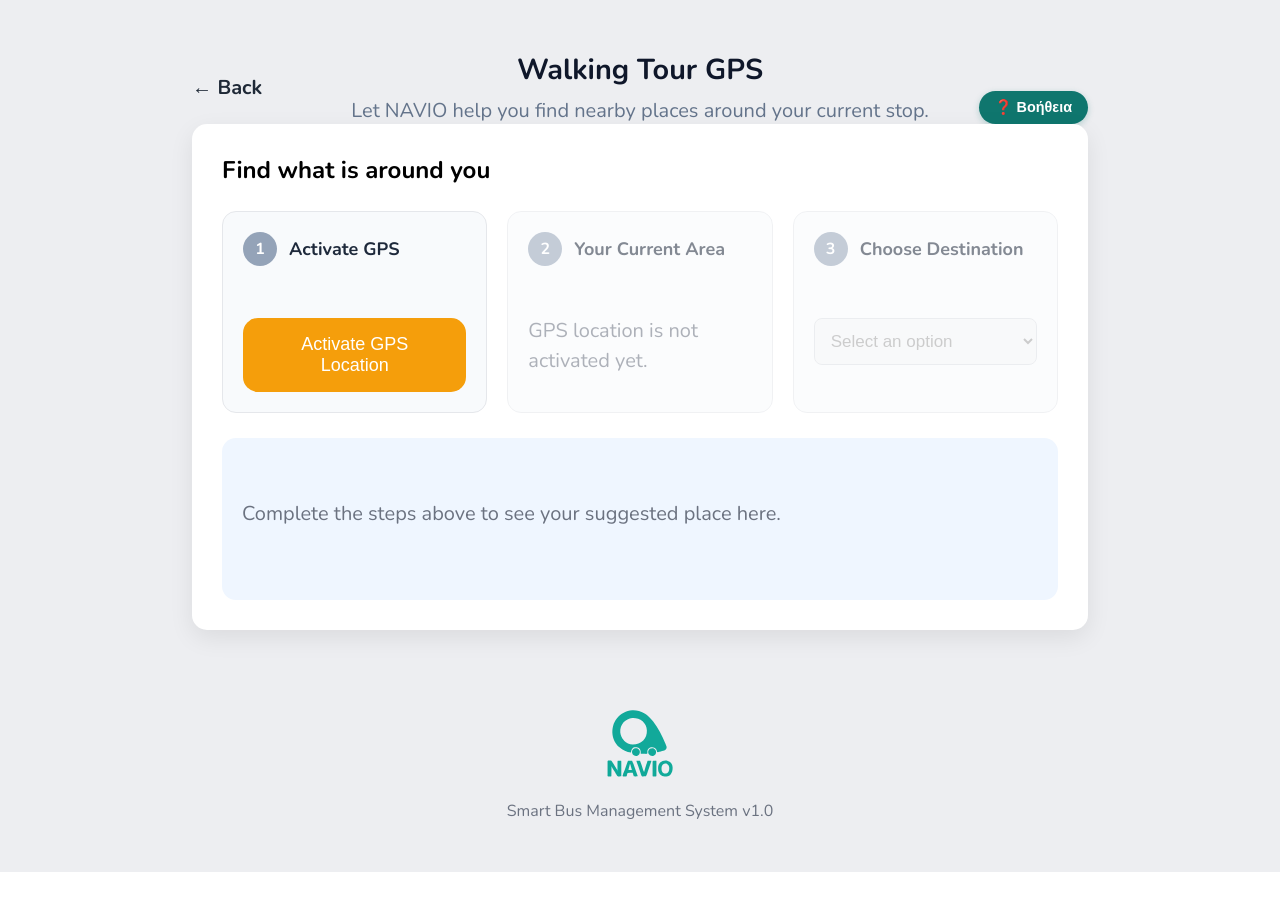
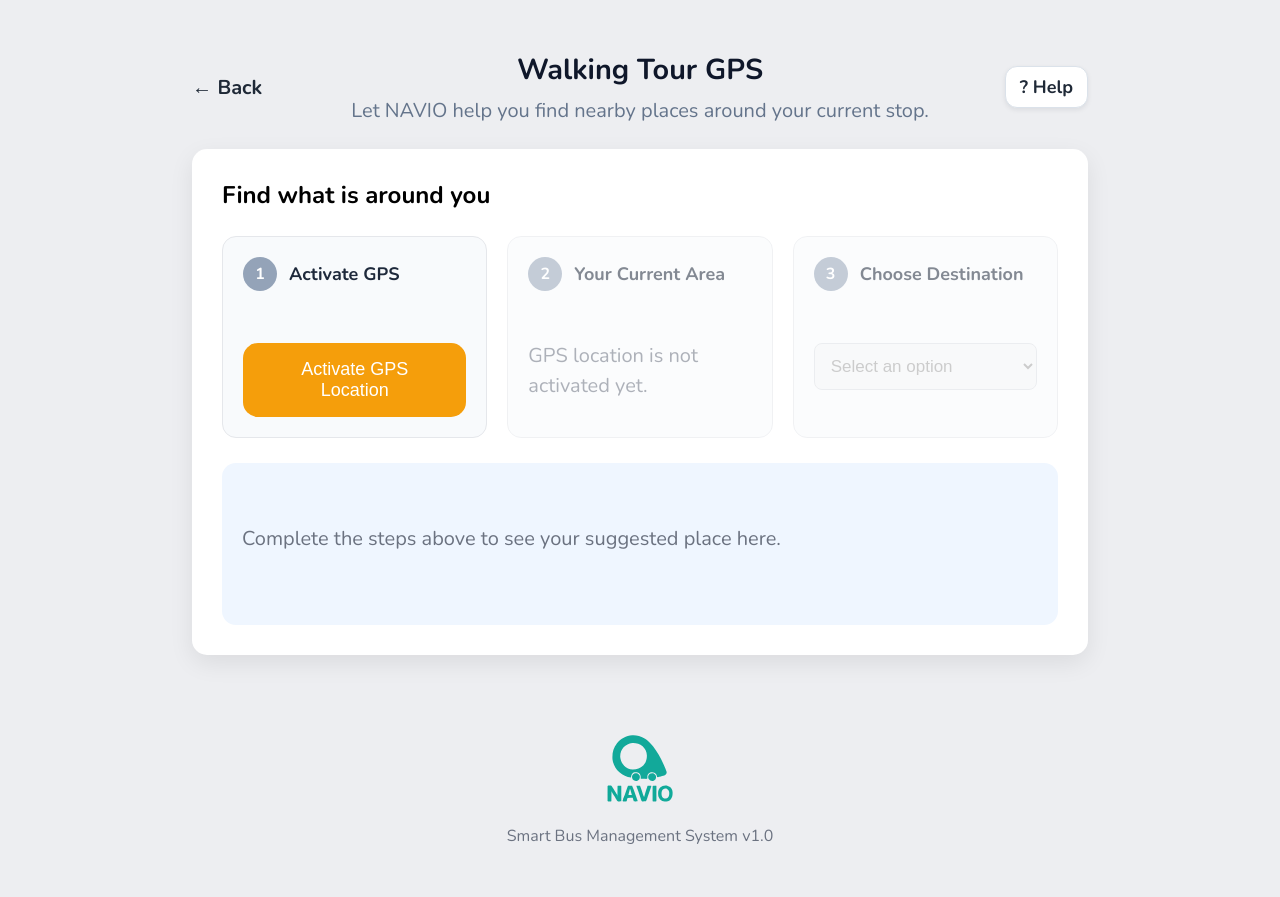
Before and after one commit to anastasiapapadakh0-gif/navio, a React (Vite) app: page /walking-tour in a window 1280 px wide. Before the commit the page ends 872 px from the top, so only its background shows below. Built offline with nearby package versions, Linux system fonts and the light colour scheme.

Commit message:
refine header UI and help button

```diff
--- a/src/components/Header/Header.css
+++ b/src/components/Header/Header.css
@@ -4,6 +4,7 @@
     display: grid;
     grid-template-columns: 1fr auto 1fr;
     align-items: center;
+    margin: 0 auto 25px auto;
 }
 
 .back-button {
@@ -32,26 +33,25 @@
 }
 
 .help-trigger-btn {
+    font-family: inherit;
     justify-self: end;
-    background: #0f766e;
-    color: #ffffff;
-    border: none;
-    border-radius: 20px;
-    padding: 8px 16px;
-    font-size: 0.9rem;
-    font-weight: 700;
+    align-self: center;
+
+    font-size: 18px;
+    font-weight: bold;
+    color: #1F2937;
+
+    background: #ffffff;
+    border: 1px solid #dbe2ea;
+    border-radius: 12px;
+    padding: 8px 14px;
+    margin: 0;
+
     cursor: pointer;
-    display: flex;
-    align-items: center;
-    gap: 6px;
-    box-shadow: 0 2px 6px rgba(15, 118, 110, 0.25);
-    transition: background 0.2s ease, transform 0.1s ease;
+
+    box-shadow: 0 2px 5px rgba(15, 23, 42, 0.08);
 }
 
-.help-trigger-btn:hover {
-    background: #115e59;
-    transform: scale(1.05);
-}
 
 @media (max-width: 900px) {
     .header {
--- a/src/components/Header/Header.jsx
+++ b/src/components/Header/Header.jsx
@@ -38,9 +38,9 @@ function Header({ title, description, backTo }) {
                 type="button"
                 className="help-trigger-btn"
                 onClick={() => setShowHelp(true)}
-                title="Οδηγίες & Βοήθεια"
+                title="Help & Instructions"
             >
-                ❓ Βοήθεια
+                ? Help
             </button>
 
             <HelpModal isOpen={showHelp} onClose={() => setShowHelp(false)} />
```
